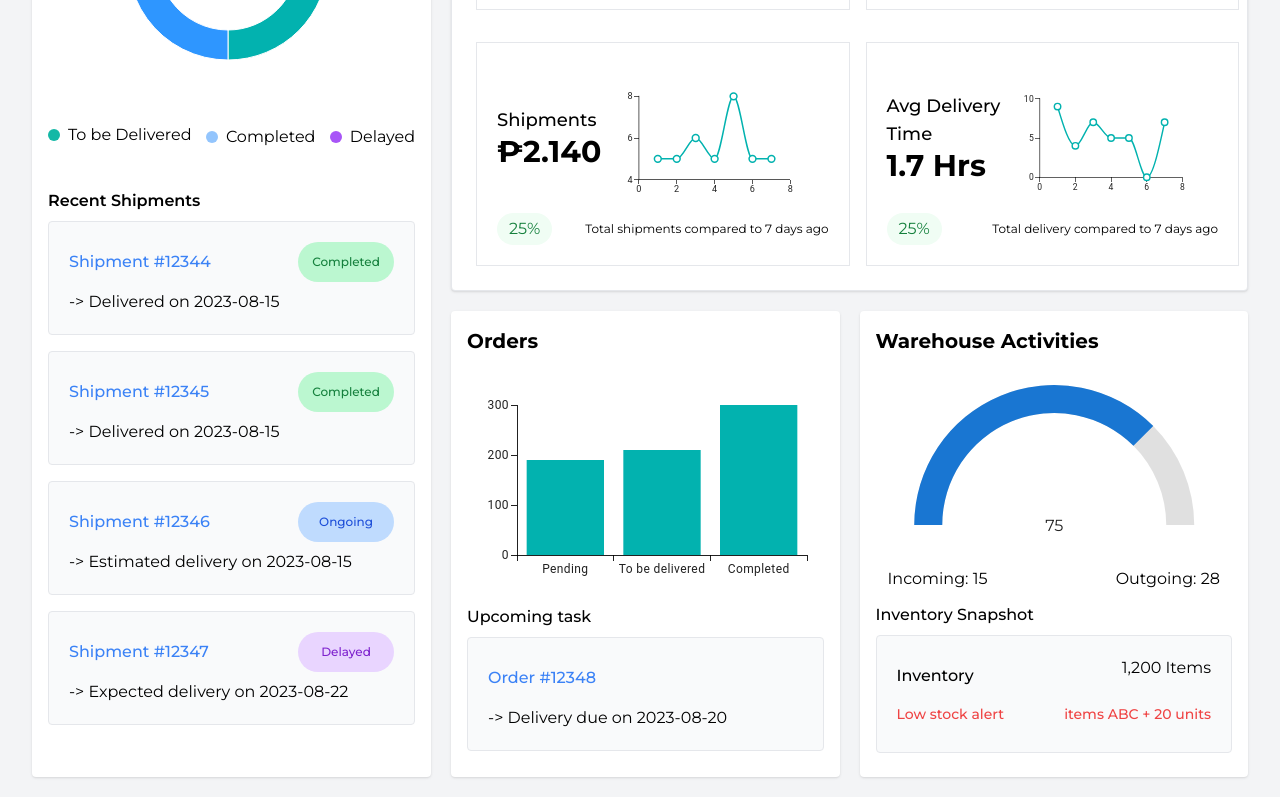
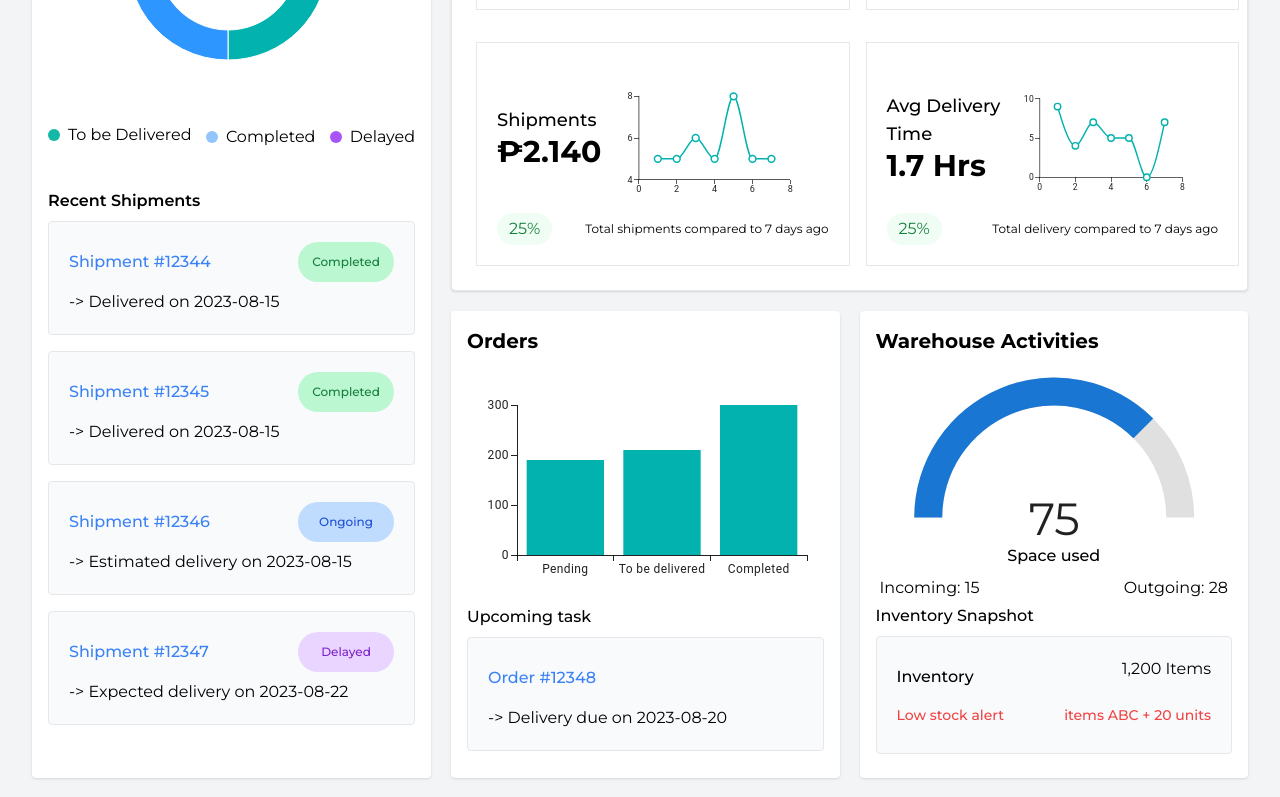
Before and after one commit to dedoms12/114, a React (Vite) app: page /sales in a window 1280 px wide. Shown: the part 399-1196 px from the top of the page. Built offline with nearby package versions, Linux system fonts and the light colour scheme.

Commit message:
small update in warehouse

```diff
--- a/src/page/Seller/sales/warehouse.jsx
+++ b/src/page/Seller/sales/warehouse.jsx
@@ -1,5 +1,5 @@
 import { Stack } from "@mui/material";
-import { Gauge } from "@mui/x-charts";
+import { Gauge, gaugeClasses } from "@mui/x-charts";
 
 const Warehouse = () => {
 
@@ -8,9 +8,22 @@ const Warehouse = () => {
       <h2 className="font-bold text-xl">Warehouse Activities</h2>
       <div className="flex flex-col">
         <Stack direction={{ xs: 'column', md: 'row' }} spacing={{ xs: 1, md: 3 }}>
-          <Gauge width={300} height={200} value={75} startAngle={-90} endAngle={90} />
+          <Gauge
+            width={300}
+            height={185}
+            value={75}
+            startAngle={-90}
+            endAngle={90}
+            sx={{
+              [`& .${gaugeClasses.valueText}`]: {
+                fontSize: 45,
+                transform: 'translate(0px, 0px)',
+              },
+            }}
+          />
         </Stack>
-        <div className="flex justify-between m-3">
+        <span className="font-medium flex justify-center m-1">Space used</span>
+        <div className="flex justify-between m-1">
           <span>Incoming: 15</span>
           <span>Outgoing: 28</span>
         </div>
```
